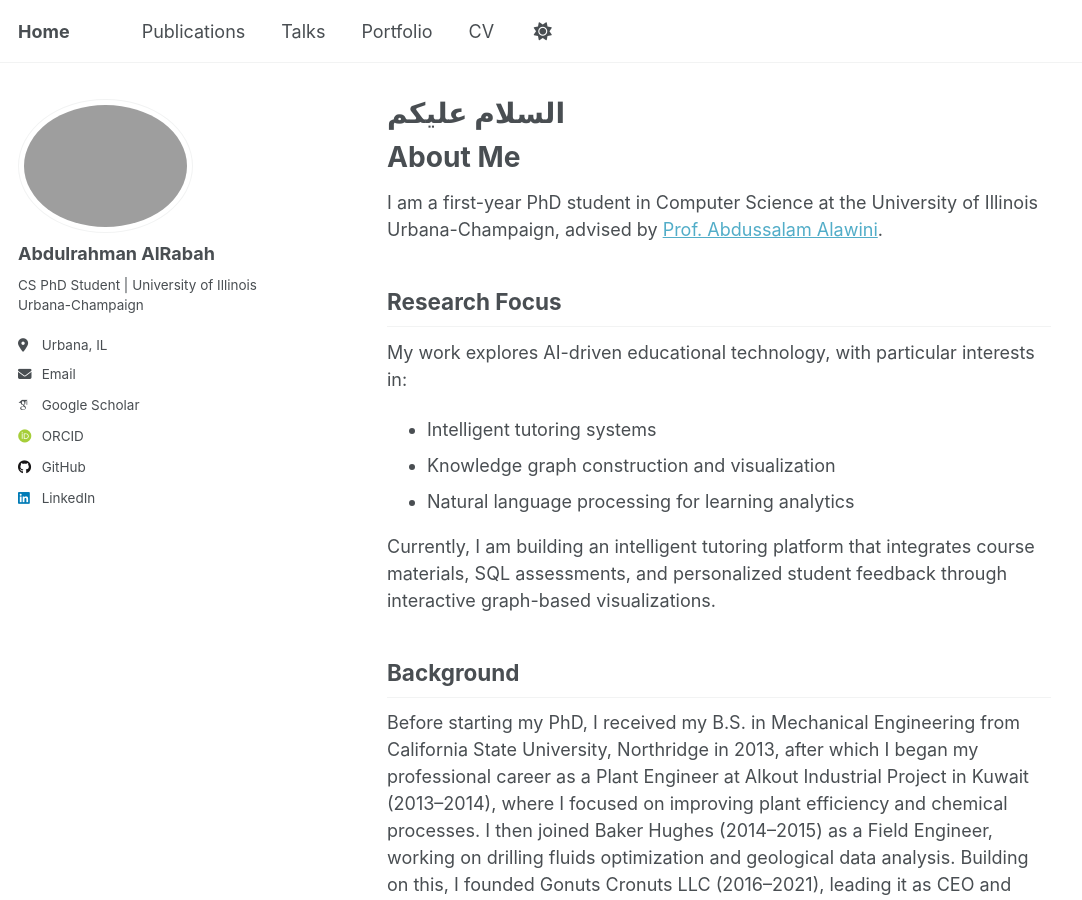
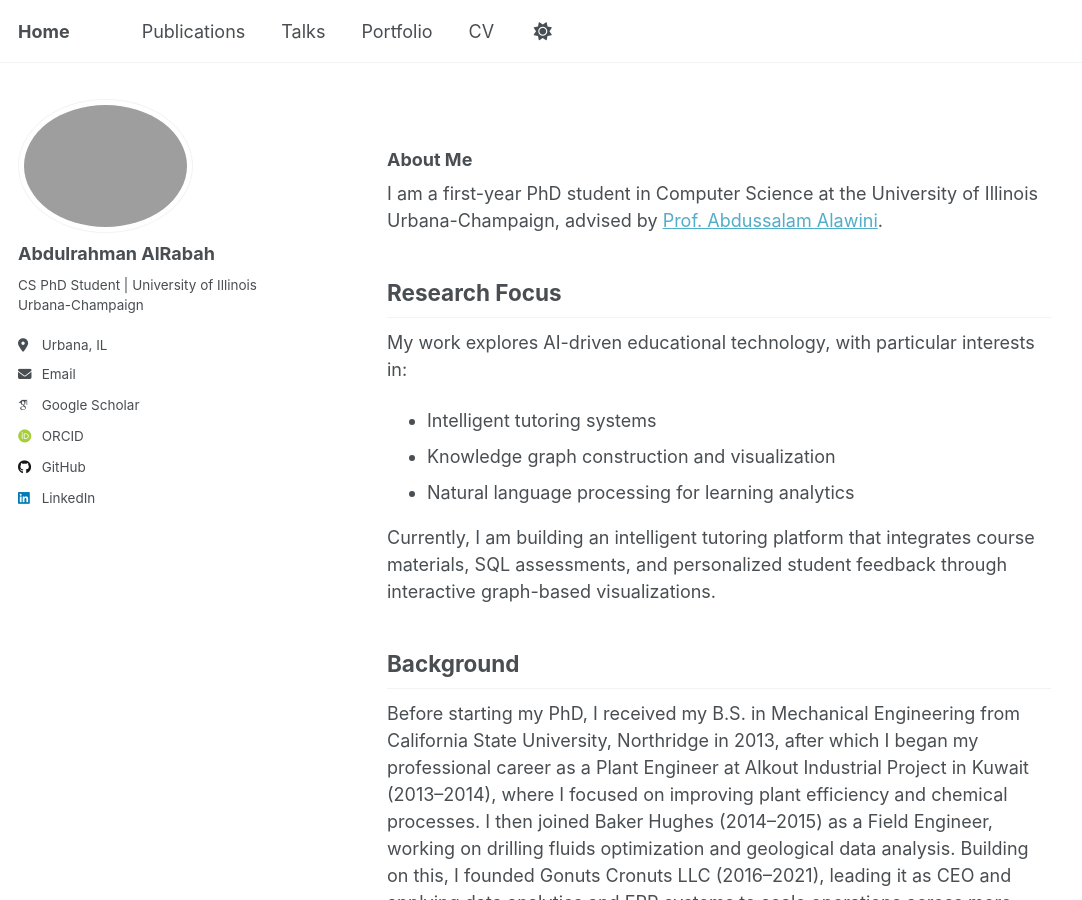
Before and after one commit to aalrabah/aalrabah.github.io, a Jekyll site: the page built from _pages/about.md, in a window 1280 px wide and 900 px high. Shown: the whole window, without its empty margins (0-1082 px from the left). Built offline with Jekyll 4.4.1, drawn with Linux system fonts in a browser that asks for light colours; some web fonts are replaced; a script that is not in the unit is left out.

Commit message:
Update about.md

```diff
--- a/_pages/about.md
+++ b/_pages/about.md
@@ -1,13 +1,13 @@
 ---
 permalink: /
-title: "السلام عليكم "
+title: ""
 author_profile: true
 redirect_from:
   - /about/
   - /about.html
 ---
 
-# About Me
+### About Me
 I am a first-year PhD student in Computer Science at the University of Illinois Urbana-Champaign, advised by [Prof. Abdussalam Alawini](https://cs.illinois.edu/about/people/faculty/alawini).
 
 ## Research Focus
```
